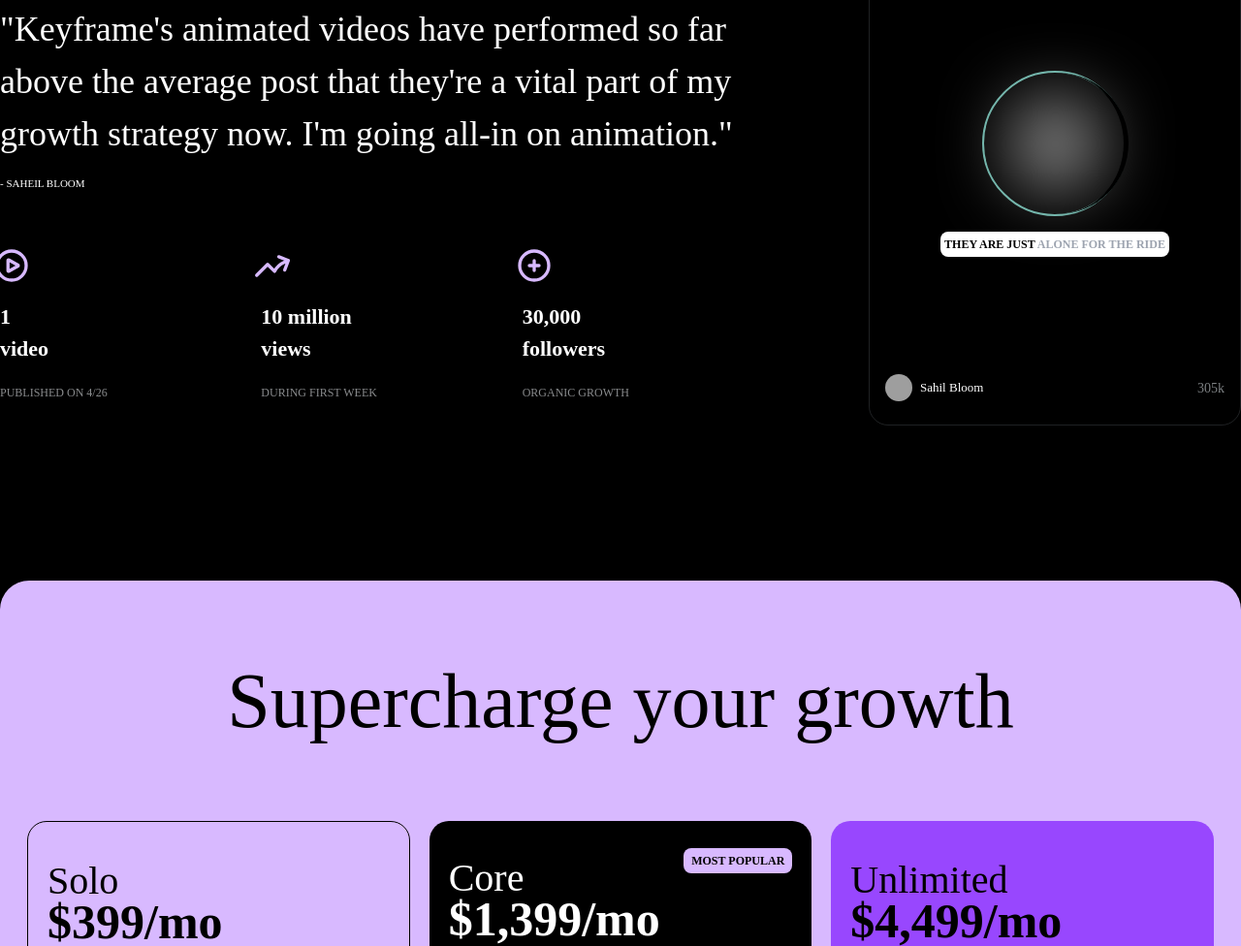
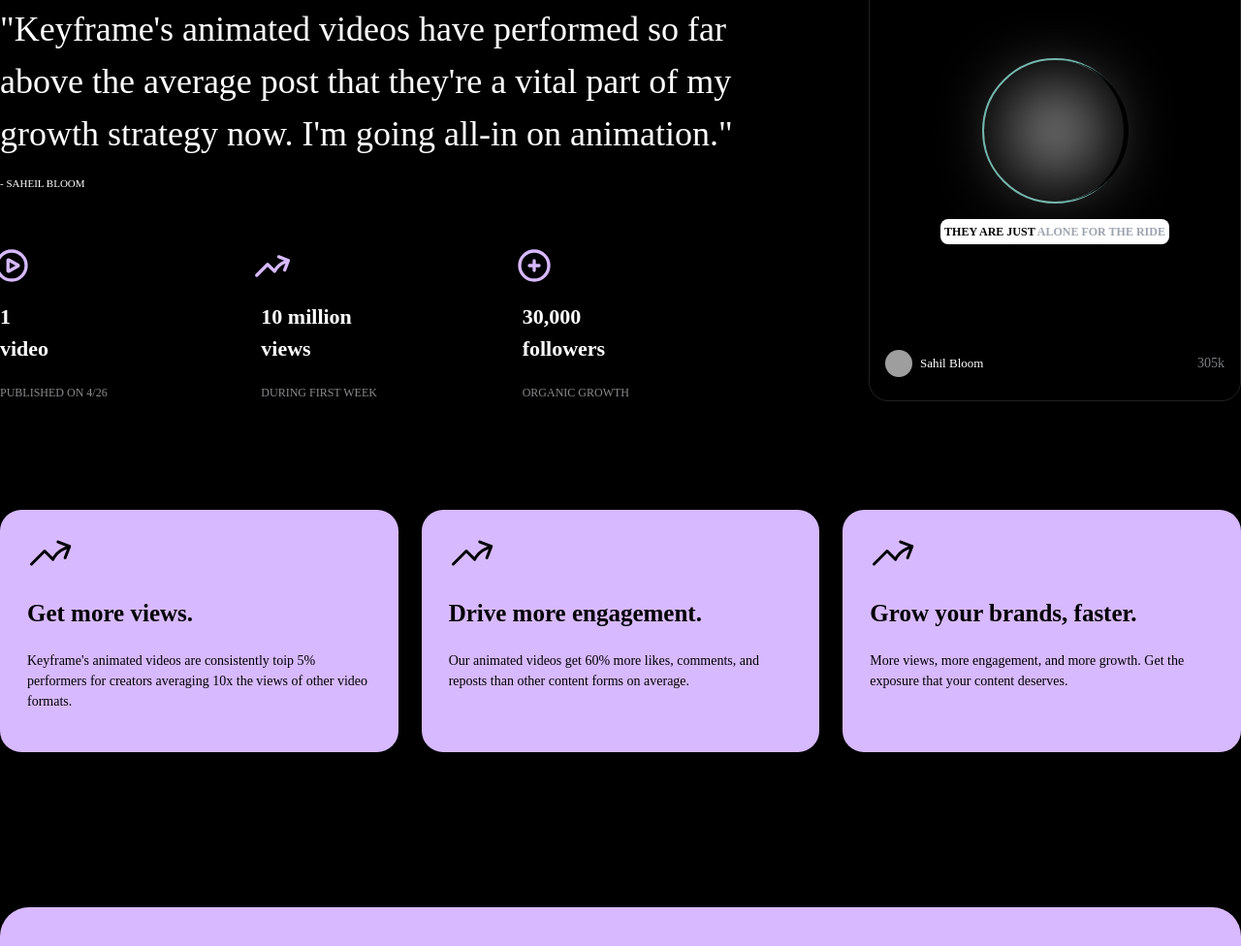
Before and after one commit to iamajraj/agency-landing-page, a website built with Vite: page index.html in a window 1280 px wide. Shown: the part 1941-2917 px from the top of the page at 97% size. Built offline with nearby package versions, Linux system fonts and the light colour scheme; grey boxes are pictures that could not be loaded.

Commit message:
added: info beneath box added

```diff
--- a/index.html
+++ b/index.html
@@ -148,17 +148,17 @@
         </div>
       </div>
       <!-- information -->
-      <div
-        class="w-full max-w-7xl mx-auto flex justify-between min-h-[700px] pt-40">
+      <div class="w-full max-w-7xl flex flex-col mx-auto pt-40">
+        <div class="flex justify-between">
           <div class="w-full flex flex-col max-w-[60%] h-full">
             <img
               src="https://encrypted-tbn0.gstatic.com/images?q=tbn:ANd9GcQEBWFJ93OTHNosIxK_FU0VB1uYgfWuPUmEirh0Da-3yw&s"
               alt=""
               class="w-16 h-16 rounded-full grayscale object-cover" />
             <p class="mt-10 text-[36px]">
-            "Keyframe's animated videos have performed so far above the average
-            post that they're a vital part of my growth strategy now. I'm going
-            all-in on animation."
+              "Keyframe's animated videos have performed so far above the
+              average post that they're a vital part of my growth strategy now.
+              I'm going all-in on animation."
             </p>
             <p class="mt-4 text-[11px]">- SAHEIL BLOOM</p>
             <div class="grid grid-cols-3 gap-10 h-full mt-14">
@@ -248,6 +248,67 @@
                 <p class="text-[13px]">Sahil Bloom</p>
               </div>
               <p class="text-gray-300/60 text-[14px]">305k</p>
+            </div>
+          </div>
+        </div>
+
+        <div class="grid grid-cols-3 mt-28 gap-6 h-[250px] text-black">
+          <div class="bg-[#D7B9FF] rounded-[22px] px-7 py-5">
+            <svg
+              xmlns="http://www.w3.org/2000/svg"
+              fill="none"
+              viewBox="0 0 24 24"
+              stroke-width="1.5"
+              stroke="currentColor"
+              class="w-12 h-12">
+              <path
+                stroke-linecap="round"
+                stroke-linejoin="round"
+                d="M2.25 18L9 11.25l4.306 4.307a11.95 11.95 0 015.814-5.519l2.74-1.22m0 0l-5.94-2.28m5.94 2.28l-2.28 5.941" />
+            </svg>
+            <p class="text-[25px] font-bold mt-5">Get more views.</p>
+            <p class="text-[14px] mt-5">
+              Keyframe's animated videos are consistently toip 5% performers for
+              creators averaging 10x the views of other video formats.
+            </p>
+          </div>
+          <div class="bg-[#D7B9FF] rounded-[22px] px-7 py-5">
+            <svg
+              xmlns="http://www.w3.org/2000/svg"
+              fill="none"
+              viewBox="0 0 24 24"
+              stroke-width="1.5"
+              stroke="currentColor"
+              class="w-12 h-12">
+              <path
+                stroke-linecap="round"
+                stroke-linejoin="round"
+                d="M2.25 18L9 11.25l4.306 4.307a11.95 11.95 0 015.814-5.519l2.74-1.22m0 0l-5.94-2.28m5.94 2.28l-2.28 5.941" />
+            </svg>
+            <p class="text-[25px] font-bold mt-5">Drive more engagement.</p>
+            <p class="text-[14px] mt-5">
+              Our animated videos get 60% more likes, comments, and reposts than
+              other content forms on average.
+            </p>
+          </div>
+          <div class="bg-[#D7B9FF] rounded-[22px] px-7 py-5">
+            <svg
+              xmlns="http://www.w3.org/2000/svg"
+              fill="none"
+              viewBox="0 0 24 24"
+              stroke-width="1.5"
+              stroke="currentColor"
+              class="w-12 h-12">
+              <path
+                stroke-linecap="round"
+                stroke-linejoin="round"
+                d="M2.25 18L9 11.25l4.306 4.307a11.95 11.95 0 015.814-5.519l2.74-1.22m0 0l-5.94-2.28m5.94 2.28l-2.28 5.941" />
+            </svg>
+            <p class="text-[25px] font-bold mt-5">Grow your brands, faster.</p>
+            <p class="text-[14px] mt-5">
+              More views, more engagement, and more growth. Get the exposure
+              that your content deserves.
+            </p>
           </div>
         </div>
       </div>
```
Lines whose indentation alone changed are shown as unchanged.
